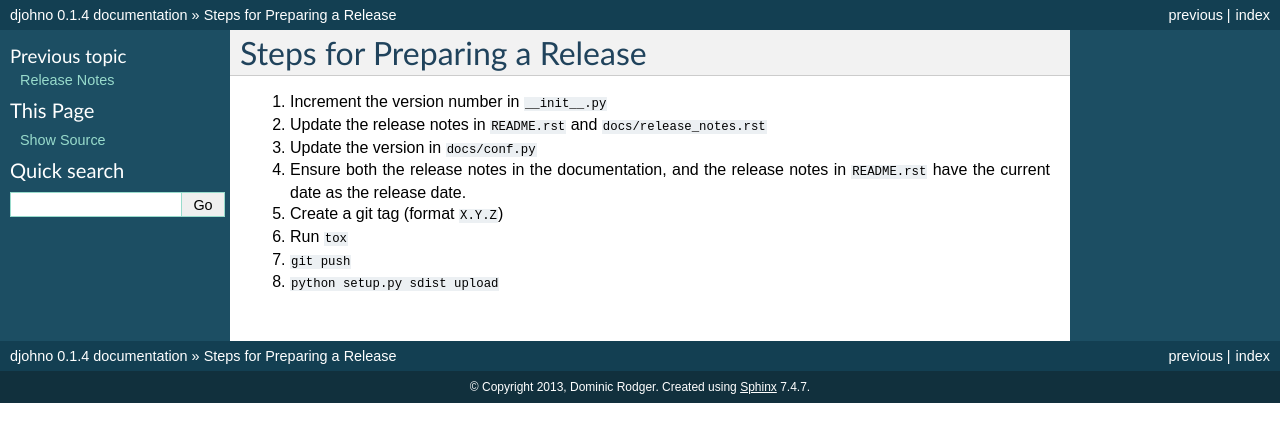
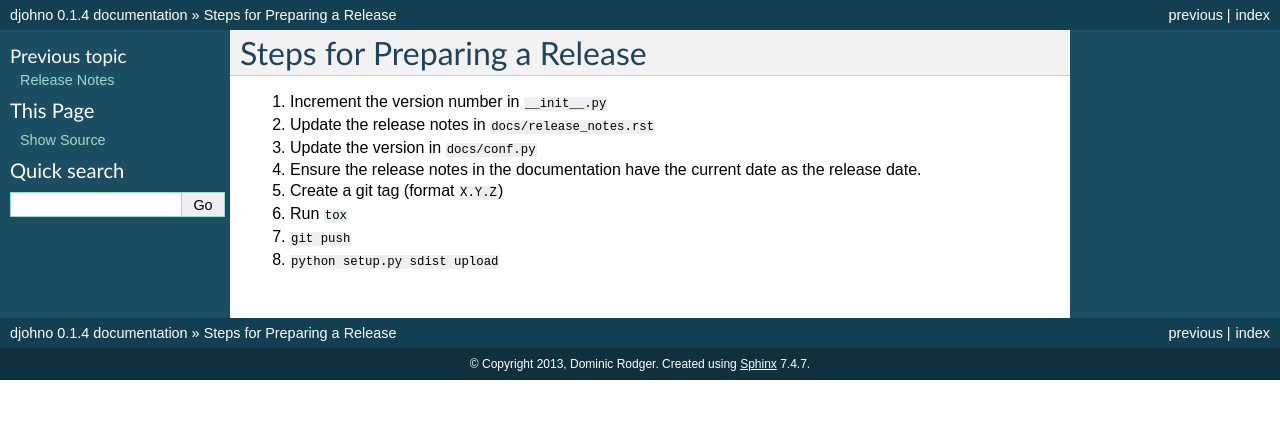
Before and after one commit to dominicrodger/djohno, a Sphinx documentation site: the page built from docs/preparing_a_release.rst, in a window 1280 px wide. Shown: the top 442 px of the page. Built offline with Sphinx 7.4.7, drawn with Linux system fonts in a browser that asks for light colours.

Commit message:
Remove release notes from README.rst - link instead

```diff
--- a/docs/preparing_a_release.rst
+++ b/docs/preparing_a_release.rst
@@ -2,11 +2,10 @@ Steps for Preparing a Release
 =============================
 
 1. Increment the version number in ``__init__.py``
-2. Update the release notes in ``README.rst`` and
-   ``docs/release_notes.rst``
+2. Update the release notes in ``docs/release_notes.rst``
 3. Update the version in ``docs/conf.py``
-4. Ensure both the release notes in the documentation, and the release
-   notes in ``README.rst`` have the current date as the release date.
+4. Ensure the release notes in the documentation have the current date
+   as the release date.
 5. Create a git tag (format ``X.Y.Z``)
 6. Run ``tox``
 7. ``git push``
```
Also changed, not shown: README.rst (+2 -35 lines).
